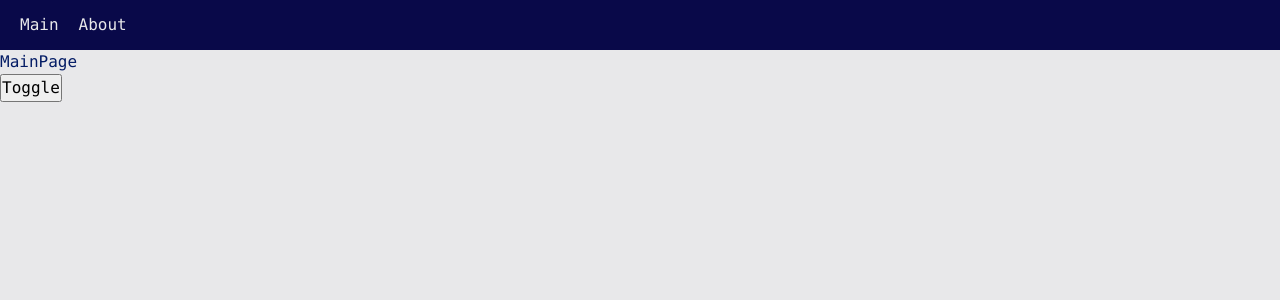
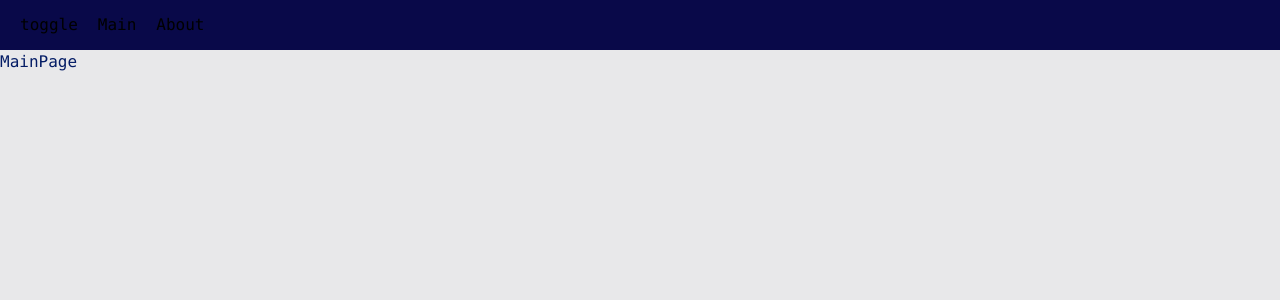
Before and after one commit to semklim/production-project, a React app: page / in a window 1280 px wide. Shown: the top 300 px of the page. Built offline with nearby package versions, Linux system fonts and the light colour scheme.

Commit message:
add theme switcher

```diff
--- a/src/app/App.tsx
+++ b/src/app/App.tsx
@@ -4,13 +4,12 @@ import { AppRouter } from './provider/router';
 import { Navbar } from 'widgets/Navbar';
 
 const App = () => {
-	const { theme, setTheme } = useTheme();
+	const { theme } = useTheme();
 
 	return (
 		<div className={classNames('app', {}, [theme])}>
 			<Navbar />
 			<AppRouter />
-			<button onClick={setTheme}>Toggle</button>
 		</div>
 	);
 };
--- /dev/null
+++ b/src/features/ThemeSwitcher/index.ts
@@ -0,0 +1 @@
+export { ThemeSwitcher } from './ui/ThemeSwitcher';
--- /dev/null
+++ b/src/features/ThemeSwitcher/ui/ThemeSwitcher.module.scss
@@ -0,0 +1,2 @@
+.themeSwitcher {
+}
--- /dev/null
+++ b/src/features/ThemeSwitcher/ui/ThemeSwitcher.tsx
@@ -0,0 +1,24 @@
+import cls from './ThemeSwitcher.module.scss';
+import { classNames } from 'shared/lib';
+import { useTheme } from 'app/provider/theme';
+import { AppButton, ButtonTheme } from 'shared/ui/AppButton/AppButton';
+
+interface ThemeSwitcherProps {
+	className?: string;
+}
+
+const ThemeSwitcher = (props: ThemeSwitcherProps) => {
+	const { setTheme } = useTheme();
+	const { className } = props;
+	return (
+		<AppButton
+			theme={ButtonTheme.CLEAR}
+			className={classNames(cls.themeSwitcher, {}, [className])}
+			onClick={setTheme}
+		>
+			toggle
+		</AppButton>
+	);
+};
+
+export { ThemeSwitcher };
--- /dev/null
+++ b/src/shared/ui/AppButton/AppButton.module.scss
@@ -0,0 +1,10 @@
+.appButton {
+}
+
+.clear {
+	padding: 0;
+	margin: 0;
+	border: none;
+	background: none;
+	outline: none;
+}
--- /dev/null
+++ b/src/shared/ui/AppButton/AppButton.tsx
@@ -0,0 +1,23 @@
+import { ButtonHTMLAttributes, FC } from 'react';
+import cls from './AppButton.module.scss';
+import { classNames } from 'shared/lib';
+
+export enum ButtonTheme {
+	CLEAR = 'clear',
+}
+
+interface AppButtonProps extends ButtonHTMLAttributes<HTMLButtonElement> {
+	className?: string;
+	theme?: string;
+}
+
+const AppButton: FC<AppButtonProps> = (props) => {
+	const { className, children, theme, ...otherProps } = props;
+	return (
+		<button className={classNames(cls.appButton, {}, [className, cls[theme]])} {...otherProps}>
+			{children}
+		</button>
+	);
+};
+
+export { AppButton };
--- a/src/shared/ui/AppLink/ui/AppLink.module.scss
+++ b/src/shared/ui/AppLink/ui/AppLink.module.scss
@@ -1,6 +1,4 @@
 .appLink {
 	color: var(--navbar-links-color);
+	color: black;
 }
-
-.pimary {
-}
--- a/src/widgets/Navbar/ui/Navbar.tsx
+++ b/src/widgets/Navbar/ui/Navbar.tsx
@@ -3,6 +3,7 @@ import cls from './Navbar.module.scss';
 import { classNames } from 'shared/lib';
 import { AppLink } from 'shared/ui/AppLink';
 import { LinksTheme } from 'shared/ui/AppLink/ui/AppLink';
+import { ThemeSwitcher } from 'features/ThemeSwitcher';
 
 interface NavbarProps {
 	className?: string;
@@ -11,6 +12,7 @@ interface NavbarProps {
 const Navbar = ({ className }: NavbarProps) => {
 	return (
 		<div className={classNames(cls.Navbar, {}, [className])}>
+			<ThemeSwitcher />
 			<AppLink to={'/'} theme={LinksTheme.PRIMARY}>
 				Main
 			</AppLink>
```
